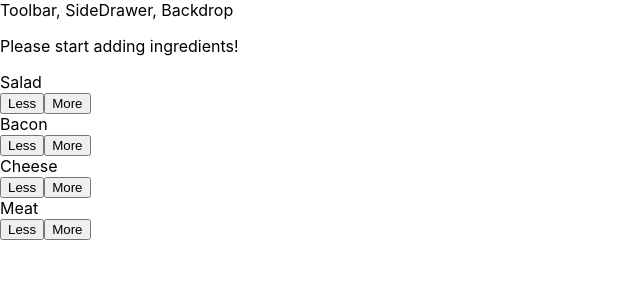
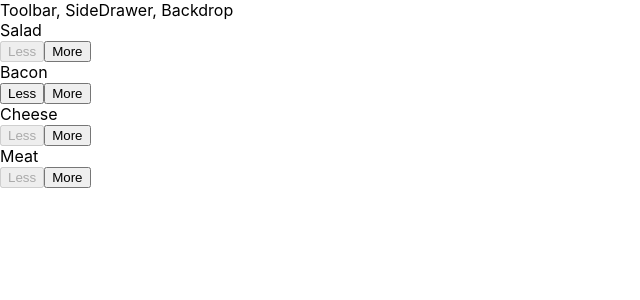
Before and after one commit to JaaKto/burger-builder, a React app: page / in a window 1280 px wide. Shown: the top 300 px of the page, without its empty margins (0-640 px from the left). Built offline with nearby package versions, Linux system fonts and the light colour scheme.

Commit message:
conected state to build controls

```diff
--- a/src/components/Burger/BuildControls/BuildControl/BuildControl.js
+++ b/src/components/Burger/BuildControls/BuildControl/BuildControl.js
@@ -5,8 +5,8 @@
 const BuildControl = (props) => (
   <div className={classes.BuildControl}>
     <div className={classes.Label}>{props.label}</div>
-    <button className={classes.Less}>Less</button>
-    <button className={classes.More}>More</button>
+    <button className={classes.Less} onClick={props.removed} disabled={props.disabled}>Less</button>
+    <button className={classes.More} onClick={props.added}>More</button>
   </div>
 );
 
--- a/src/components/Burger/BuildControls/BuildControls.js
+++ b/src/components/Burger/BuildControls/BuildControls.js
@@ -4,16 +4,21 @@
 import BuildControl from './BuildControl/BuildControl';
 
 const controls = [
-  { label: 'Salad', tye: 'salad' },
-  { label: 'Bacon', tye: 'bacon' },
-  { label: 'Cheese', tye: 'cheese' },
-  { label: 'Meat', tye: 'meat' }
+  { label: 'Salad', type: 'salad' },
+  { label: 'Bacon', type: 'bacon' },
+  { label: 'Cheese', type: 'cheese' },
+  { label: 'Meat', type: 'meat' }
 ];
 
 const buildControls = (props) => (
   <div className={classes.BuildControls}>
     {controls.map(ctrl => (
-      <BuildControl key={ctrl.label} label={ctrl.label} />
+      <BuildControl
+        key={ctrl.label}
+        label={ctrl.label}
+        added={() => props.ingredientAdded(ctrl.type)}
+        removed={() => props.ingredientRemoved(ctrl.type)}
+        disabled={props.disabled[ctrl.type]} />
     ))}
   </div>
 );
--- a/src/components/Burger/Burger.js
+++ b/src/components/Burger/Burger.js
@@ -5,8 +5,8 @@
 
 const burger = (props) => {
   let transformedIgredients = Object.keys(props.ingredients)
-    .map((igKey) => {
-      return [...Array(props.ingredients[igKey])].map((_, i) => {
+    .map( igKey => {
+      return [...Array( props.ingredients[igKey] )].map( (_, i) => {
          return <BurgerIngredient key={igKey + i} type={igKey} />;
       });
     })
--- a/src/containers/BurgerBuilder/BurgerBuilder.js
+++ b/src/containers/BurgerBuilder/BurgerBuilder.js
@@ -3,6 +3,13 @@
 import Auxi from '../../hoc/Auxi';
 import Burger from '../../components/Burger/Burger';
 import BuildControls from '../../components/Burger/BuildControls/BuildControls';
+
+const INGREDIENT_PRICES = {
+  salad: 0.5,
+  cheese: 0.4,
+  meat: 1.3,
+  bacon: 0.7
+}
 
 class BurgerBuilder extends Component {
   // constructor(props) {
@@ -12,16 +19,58 @@
   state = {
     ingredients: {
       salad: 0,
-      bacon: 0,
+      bacon: 1,
       cheese: 0,
       meat: 0
+    },
+    totalPrice: 4
+  }
+
+  addIngredientHandler = (type) => {
+    const oldCount = this.state.ingredients[type];
+    const updatedCount = oldCount + 1;
+    const updatedIngredients = {
+      ...this.state.ingredients
+    };
+    updatedIngredients[type] = updatedCount;
+    const priceAddition = INGREDIENT_PRICES[type];
+    const oldPrice = this.state.totalPrice;
+    const newPrice = oldPrice + priceAddition;
+
+    this.setState({totalPrice: newPrice, ingredients: updatedIngredients});
+  };
+
+  removeIngredientHandler = (type) => {
+    const oldCount = this.state.ingredients[type];
+    if (oldCount <= 0) {
+      return;
     }
-  }
+    const updatedCount = oldCount - 1;
+    const updatedIngredients = {
+      ...this.state.ingredients
+    };
+    updatedIngredients[type] = updatedCount;
+    const priceDeduction = INGREDIENT_PRICES[type];
+    const oldPrice = this.state.totalPrice;
+    const newPrice = oldPrice - priceDeduction;
+
+    this.setState({totalPrice: newPrice, ingredients: updatedIngredients});
+  };
+
   render () {
+    const disabledInfo = {
+      ...this.state.ingredients
+    };
+    for (let key in disabledInfo) {
+      disabledInfo[key] = disabledInfo[key] <= 0;
+    }
     return (
       <Auxi>
         <Burger ingredients={this.state.ingredients} />
-        <BuildControls />
+        <BuildControls
+          ingredientAdded={this.addIngredientHandler}
+          ingredientRemoved={this.removeIngredientHandler}
+          disabled={disabledInfo} />
       </Auxi>
     );
   }
```
